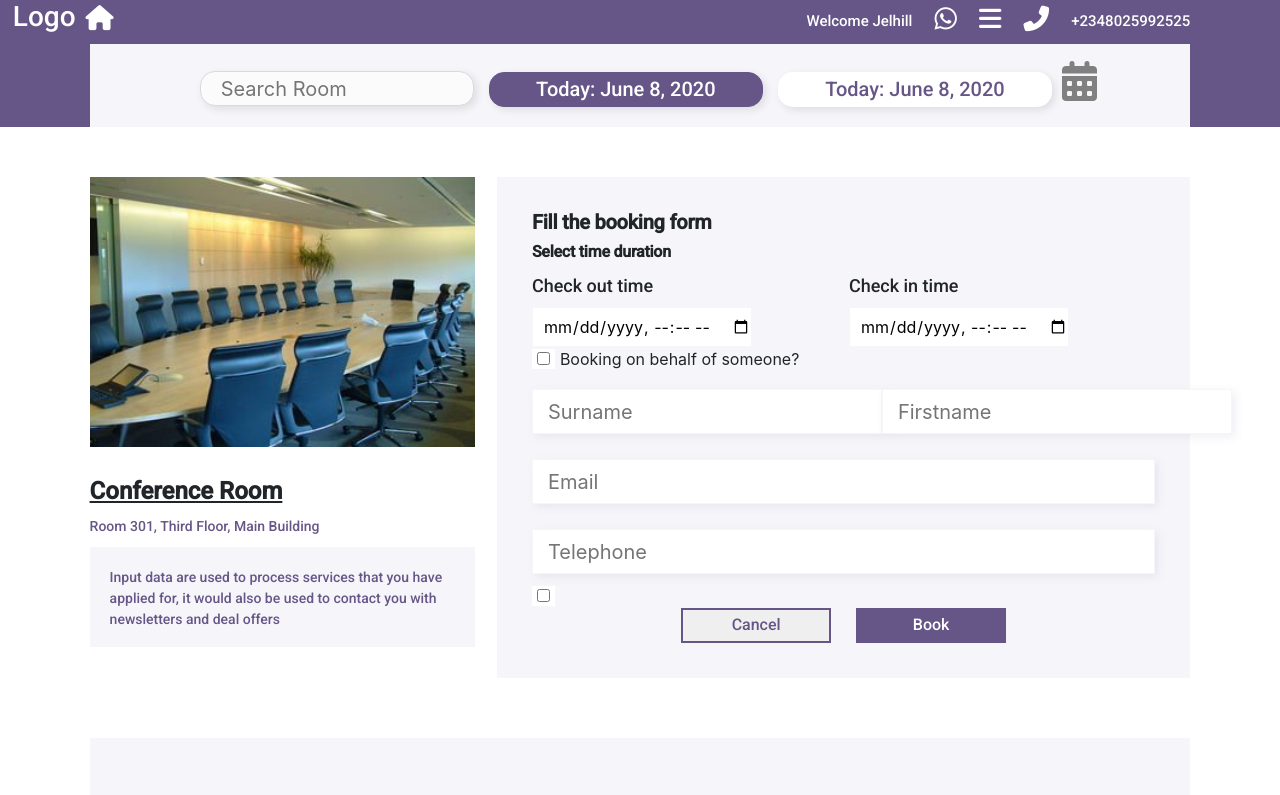
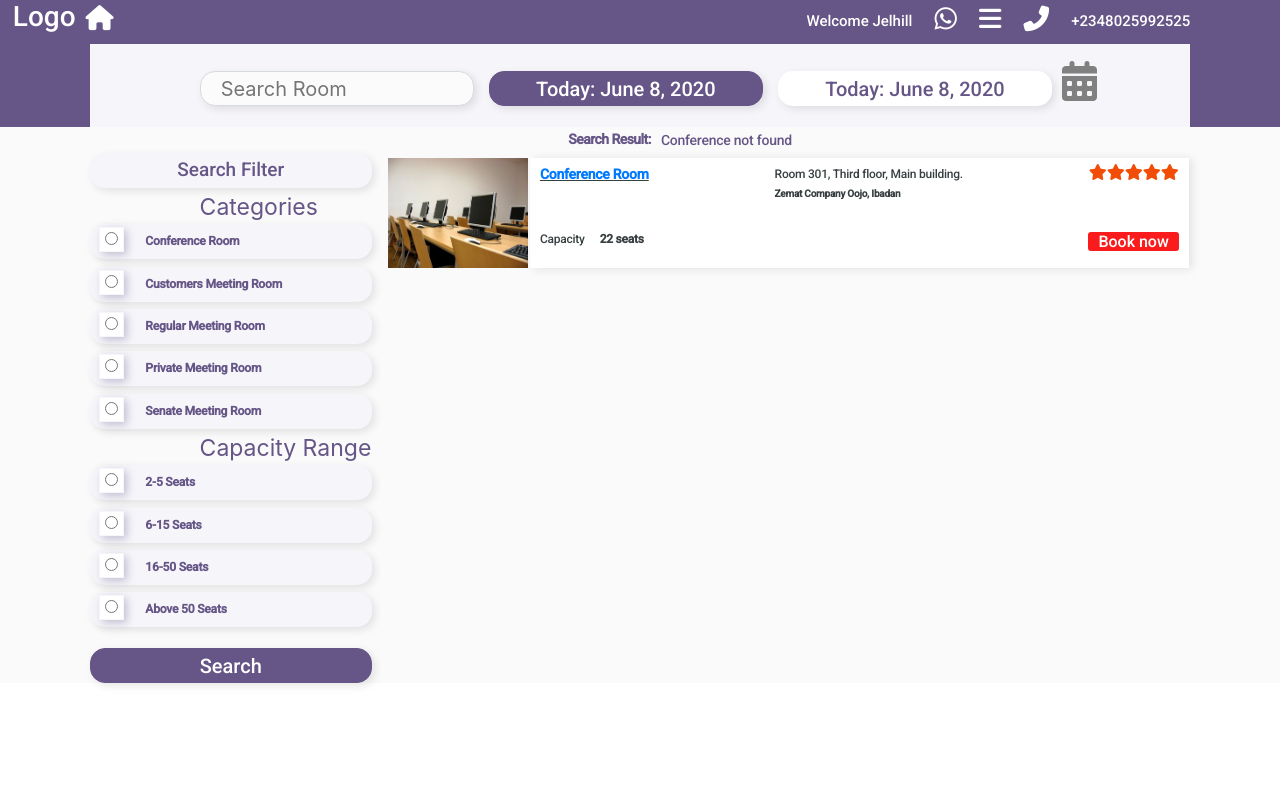
Before and after one commit to Jelhill/BookAndMeet, a React (Create React App) app in the folder client/: page / in a window 1280 px wide. Shown: the top 795 px of the page. Built offline with nearby package versions, Linux system fonts and the light colour scheme.

Commit message:
Home page refactor

```diff
--- a/client/src/App.css
+++ b/client/src/App.css
@@ -724,16 +724,16 @@ body{
 }
 
 .button-book{
-  color: white;
-  background-color: red;
+  color:var(--mainWhite);
+  background-color: var(--mainRed);
   border-radius: 3px;
   font-family: Roboto, sans-serif;
-font-style: normal;
-font-weight: bold;
-font-size: 12px;
-line-height: 20px;
-
-letter-spacing: -0.24px;
+  font-style: normal;
+  /* font-weight: bold; */
+  /* font-size: 12px; */
+  /* line-height: 20px; */
+  /* letter-spacing: -0.24px; */
+  padding: 0 10px;
 }
 
 .conf{
@@ -750,13 +750,13 @@ letter-spacing: -0.24px;
 
 .filter{
   margin-top: 1%;
-  width: 66%;
+  width: 95%;
   height: 35px;
   background-color: var(--mainGray);
   color: var(--mainPurple);
   box-shadow: 3px 3px 9px rgba(0, 0, 0, 0.1);
   border-radius: 15px;
-  font-size: 20px;
+  font-size: 19px;
   font-family: Roboto, sans-serif;
 
   border: none;
@@ -776,7 +776,7 @@ color: var(--mainPurple);
 
 .search-list{
   margin-top: 2.5%;
-  width: 66%;
+  width: 95%;
   height: 35px;
   padding-left: 3%;
   background-color: var(--mainGray);
@@ -803,8 +803,8 @@ letter-spacing: -0.24px;
   box-shadow: 3px 3px 9px rgba(102, 86, 135, 0.35);
 }
 .Search-button button {
-  margin-top: 2%;
-  width: 66%;
+  margin-top: 7%;
+  width: 95%;
   height: 35px;
   color: var(--mainWhite);
   background-color: var(--mainPurple);
@@ -816,47 +816,55 @@ letter-spacing: -0.24px;
   cursor: pointer;
   border: 1px solid var(--mainPurple);
 }
+.homeWrapper{
+  background-color: #FAFAFA;;
+}
 
 .homePageBody{
   width: 86%;
-
   margin: auto;
   display: flex;
+  background-color: #FAFAFA;
 
 }
 
 .homePageBodyRight{
-  width: 60%;
+  width: 73%;
   display: flex;
   justify-content: space-evenly;
-
 
 }
 
 .homePageBodyLeft{
-  width: 40%;
+  width: 27%;
 }
 /* .homePageRooms{
   display: flex;
   background-color: blue;
 } */
 .roomImages{
-  width: 6%;
+  width: 140px;
   margin-top: 1%;
-  height: 120px;
+  height: 110px;
 }
+
 .roomList{
-  width: 100%;
+  width: 82%;
   background: var(--mainWhite);
   box-shadow: 3px 1px 9px rgba(0, 0, 0, 0.1);
-height: 120px;
-margin-top: 1%;
+  height: 110px;
+  margin-top: 1%;
+}
 
-}
+/* .roomImageRight {
+  height: 120px;
+  width: ;
+} */
  .content1{
   display: flex;
   justify-content: space-between;
   margin-top: 1%;
+  padding: 0 10px;
  }
 
 /* Booking Form */
@@ -1030,7 +1038,11 @@ margin-top: 1%;
 .content2{
   display: flex;
   justify-content: space-between;
-  margin-top: 5%;
+  box-sizing: border-box;
+  margin-top: 15px;
+  padding: 10px 10px ;
+
+
 }
 /* .content2 :nth-child(2){
   margin-right: 30%;
@@ -1043,9 +1055,10 @@ font-size: 12px;
 line-height: 20px;
 letter-spacing: -0.24px;
 color: #373F41;
-margin-right: 75%;
+margin-left: 15px;
 }
 .capacity{
+  display: flex;
   font-family: Roboto,sans-serif;
   font-style: normal;
   font-weight: normal;
@@ -1110,6 +1123,7 @@ color: #665687;
 .searchResult{
 padding-left: 44.4%;
 display: flex;
+background-color: #FAFAFA;;
 }
 .userProfileLeft {
   width: 20%;
--- a/client/src/App.js
+++ b/client/src/App.js
@@ -14,9 +14,9 @@ function App() {
 
   return (
     <Fragment>
-      <BookingForm />
+      <Search />
 
-      {/* <UserProfilePage /> */}
+
     </Fragment>
 
   );
--- a/client/src/Components/HomePage/Search.js
+++ b/client/src/Components/HomePage/Search.js
@@ -3,6 +3,7 @@ import { addList } from "../core copy/actions/catAction";
 import { addRange } from "../core copy/actions/catAction";
 import { connect } from 'react-redux';
 import { Link } from "react-router-dom";
+import ImageRoom5 from "../../Images/room5.jpg"
 import initialState from '../core copy/Data/data';
 import RangeList from '../core copy/Data/data2';
 import Main from '../HomePage/Main';
@@ -58,12 +59,12 @@ class Search extends Component {
         )
 
         return (
-            <div>
+            <div className="homeWrapper">
                 <Header />
             <div className="searchResult">
-            <div>  <p id="result1">Search Result:</p> </div>
-            <div> <p id="result2">Conference not found</p>  </div>
-        </div>
+                <div>  <p id="result1">Search Result:</p> </div>
+                <div> <p id="result2">Conference not found</p> </div>
+            </div>
             <div className="homePageBody">
                 <div className="homePageBodyLeft">
                     <div>
@@ -107,18 +108,13 @@ class Search extends Component {
                     </div>
                 </div>
                 <div className="homePageBodyRight">
-
-                    <div className="roomImages">
-
-                    </div>
-
+                    <img src={ImageRoom5} alt="Room 5" className="roomImages"/>
                     <div className="roomList">
-
                         <div className="content1">
                             <div className="roomName"><Link>Conference Room</Link></div>
                             <div> <p className="address1">Room 301, Third floor, Main building.</p>
                                 <p className="address2">Zemat Company Oojo, Ibadan</p> </div>
-                            <div>    <span className="stars-active">
+                            <div><span className="stars-active">
                                 <i className="fa fa-star" aria-hidden="true"></i>
                                 <i className="fa fa-star" aria-hidden="true"></i>
                                 <i className="fa fa-star" aria-hidden="true"></i>
@@ -128,9 +124,10 @@ class Search extends Component {
                         </div>
 
                         <div className="content2">
-                            <div className="capacity"> <p>Capacity</p> </div>
-                            <div className="seats"> <p> 22 seats</p> </div>
-                            <div><button className="button-book">Book now</button> </div>
+                            <div className="capacity"> <p>Capacity</p>
+                                <p className="seats"> 22 seats</p>
+                            </div>
+                            <Link><span className="button-book">Book now</span></Link>
                         </div>
                     </div>
                 </div>
--- a/client/src/index.js
+++ b/client/src/index.js
@@ -11,7 +11,7 @@ import { BrowserRouter as Router } from 'react-router-dom';
 import catReducer from './Components/core copy/reducers/catReducer';
 import RangeReducer from './Components/core copy/reducers/RangeReducer';
 import store from './Components/core copy/store';
-import 'tachyons';
+// import 'tachyons';
 
 
 // const rootReducer = combineReducers({bookingReducer, roomReducer, catReducer, RangeReducer})
```
